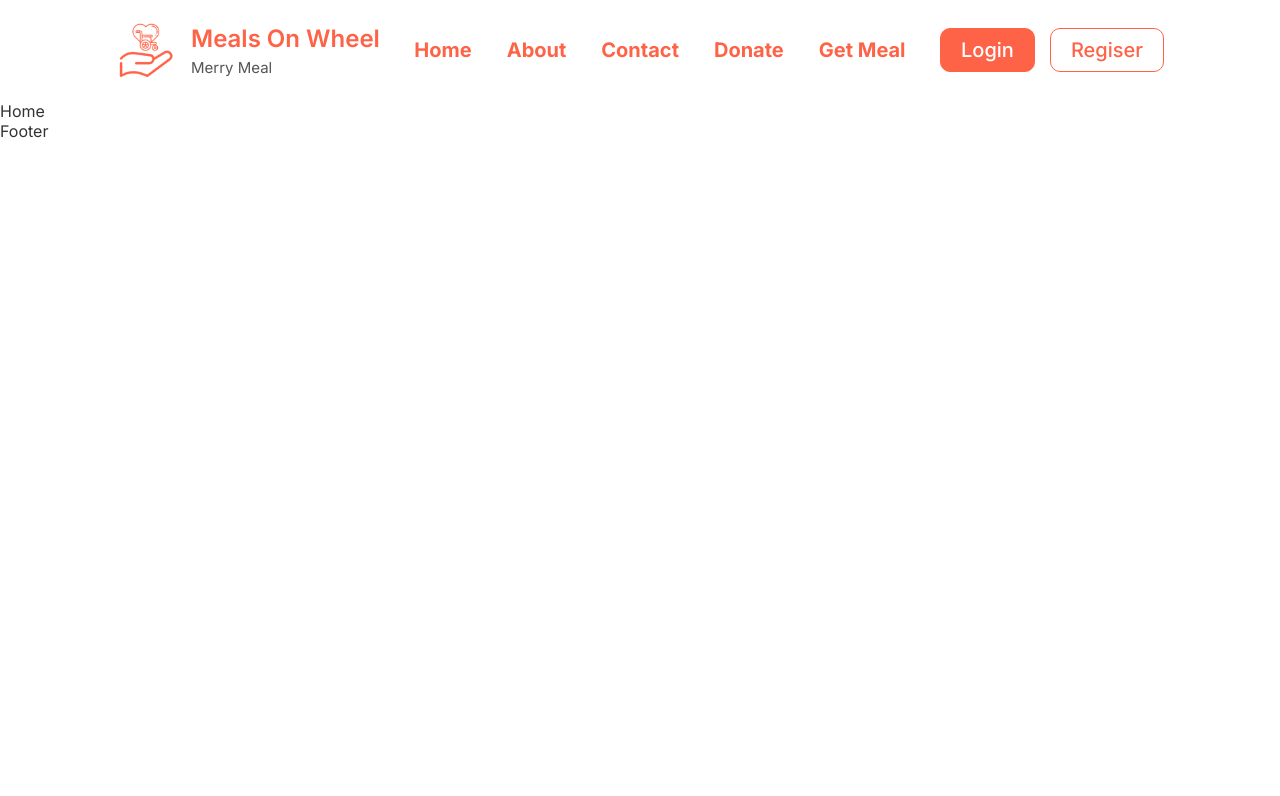
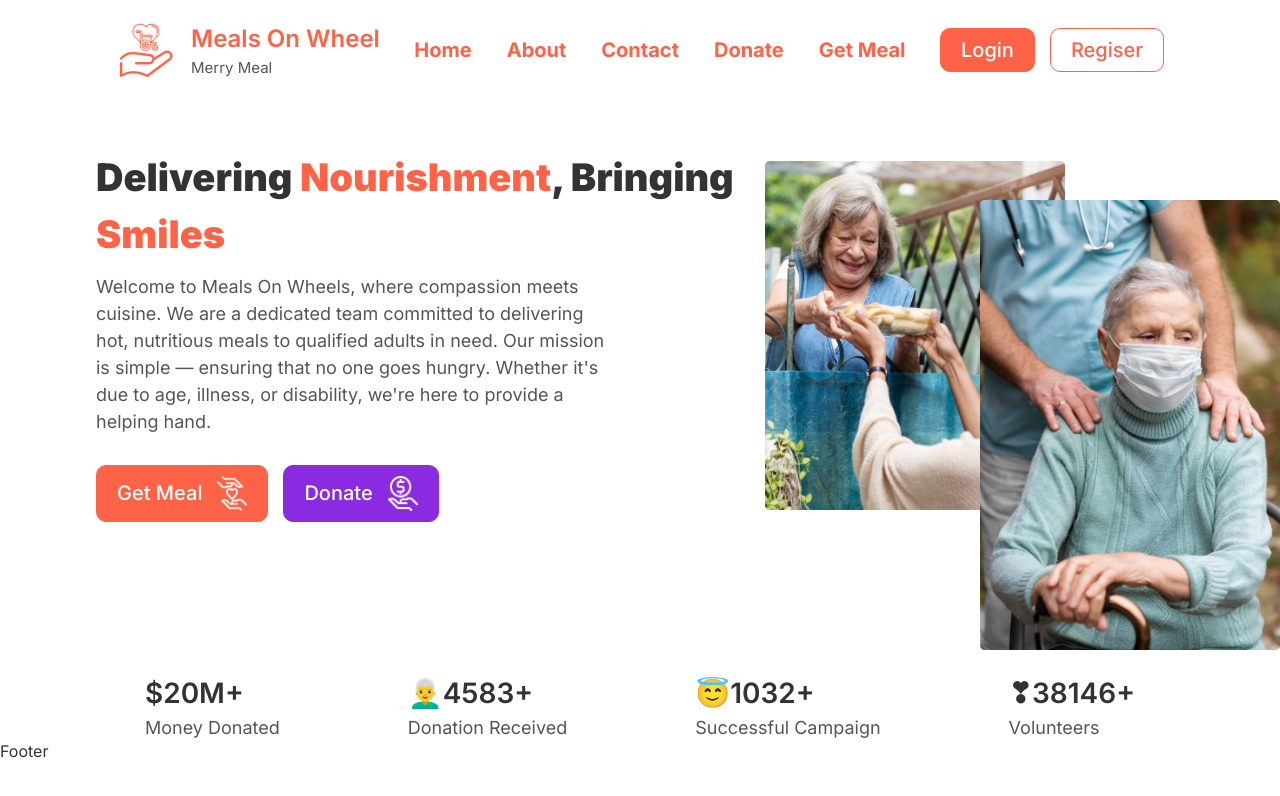
Before and after one commit to Rayy-007/meals-on-wheel-project, a React (Vite) app: page / in a window 1280 px wide. Shown: the top 796 px of the page. Built offline with nearby package versions, Linux system fonts and the light colour scheme.

Commit message:
created home page main section

```diff
--- /dev/null
+++ b/src/components/about/About.jsx
@@ -0,0 +1,6 @@
+import "./about.css";
+const About = () => {
+  return <div>About</div>;
+};
+
+export default About;
--- a/src/components/home/Home.jsx
+++ b/src/components/home/Home.jsx
@@ -1,5 +1,66 @@
+import "./home.css";
+import {
+  GetMealIcon,
+  DonateIcon,
+  HomeBanner1,
+  HomeBanner2,
+} from "../ImagesImport";
+
 const Home = () => {
-  return <div>Home</div>;
+  return (
+    <div className="home-container container">
+      <section className="home flex">
+        <div className="left intro">
+          <div className="text">
+            <h1>
+              Delivering <span>Nourishment</span>, Bringing <span>smiles</span>
+            </h1>
+            <p>
+              Welcome to Meals On Wheels, where compassion meets cuisine. We are
+              a dedicated team committed to delivering hot, nutritious meals to
+              qualified adults in need. Our mission is simple — ensuring that no
+              one goes hungry. Whether it's due to age, illness, or disability,
+              we're here to provide a helping hand.
+            </p>
+          </div>
+          <div className="btn-container flex">
+            <a href="/getmeal" className="flex btn primary ">
+              Get Meal <img src={GetMealIcon} alt="get meal icon" />
+            </a>
+            <a href="/donate" className="flex btn violet ">
+              Donate <img src={DonateIcon} alt="donate icon" />
+            </a>
+          </div>
+        </div>
+        <div className="right">
+          <img className="first-img" src={HomeBanner1} alt="Home Image" />
+          <img
+            className="second-img"
+            src={HomeBanner2}
+            alt="Home Image Woman"
+          />
+        </div>
+      </section>
+      <div className="status">
+        <div>
+          <h3>$20M+</h3>
+          <p>Money Donated</p>
+        </div>
+        <div>
+          <h3>👨‍🦳4583+</h3>
+          <p>Donation Received</p>
+        </div>
+        <div>
+          <h3>😇1032+</h3>
+          <p>Successful Campaign</p>
+        </div>
+        <div>
+          <h3>❣38146+</h3>
+          <p>Volunteers</p>
+        </div>
+      </div>
+    </div>
+  );
 };
 
 export default Home;
--- a/src/components/home/home.css
+++ b/src/components/home/home.css
@@ -0,0 +1,48 @@
+.home-container {
+  height: 80vh;
+  display: flex;
+  flex-direction: column;
+  justify-content: space-between;
+}
+
+.home.flex {
+  padding-top: 3rem;
+  justify-content: flex-start;
+  gap: calc(1rem);
+}
+
+.home .left {
+  width: 60%;
+}
+
+.home .left p {
+  width: 80%;
+  margin-top: 10px;
+}
+
+.home .left .btn-container.flex {
+  margin-top: 30px;
+  justify-content: flex-start;
+}
+
+.home .right {
+  display: flex;
+}
+
+.right .first-img {
+  width: 300px;
+}
+
+.right .second-img {
+  position: absolute;
+  right: 0;
+  top: 25%;
+  width: 300px;
+}
+
+.status {
+  display: flex;
+  justify-content: center;
+  align-items: center;
+  gap: 8rem;
+}
--- a/src/main.css
+++ b/src/main.css
@@ -84,6 +84,10 @@ img {
   width: 60px;
 }
 
+.btn img {
+  width: 30px;
+}
+
 /* ================
     Font
     =============== */
@@ -103,6 +107,11 @@ h3 {
   font-size: var(--title-3);
   font-weight: 600;
   line-height: 150%;
+}
+
+span {
+  color: var(--primary-color);
+  font-size: var(--title-1);
 }
 
 a,
@@ -139,11 +148,26 @@ p,
   color: var(--white-color);
 }
 
-.outline,
-.primary:hover {
+.btn:hover {
+  opacity: 0.8;
+}
+
+.outline {
   border-color: var(--primary-color);
   background-color: transparent;
   color: var(--primary-color);
+}
+
+.violet {
+  background-color: var(--btn-secondary-color);
+  border-color: var(--btn-secondary-color);
+  color: var(--white-color);
+}
+
+.blue {
+  background-color: var(--btn-primary-color);
+  border-color: var(--btn-primary-color);
+  color: var(--white-color);
 }
 
 /* Violet button */
```
Also changed, not shown: src/components/about/about.css (added).
